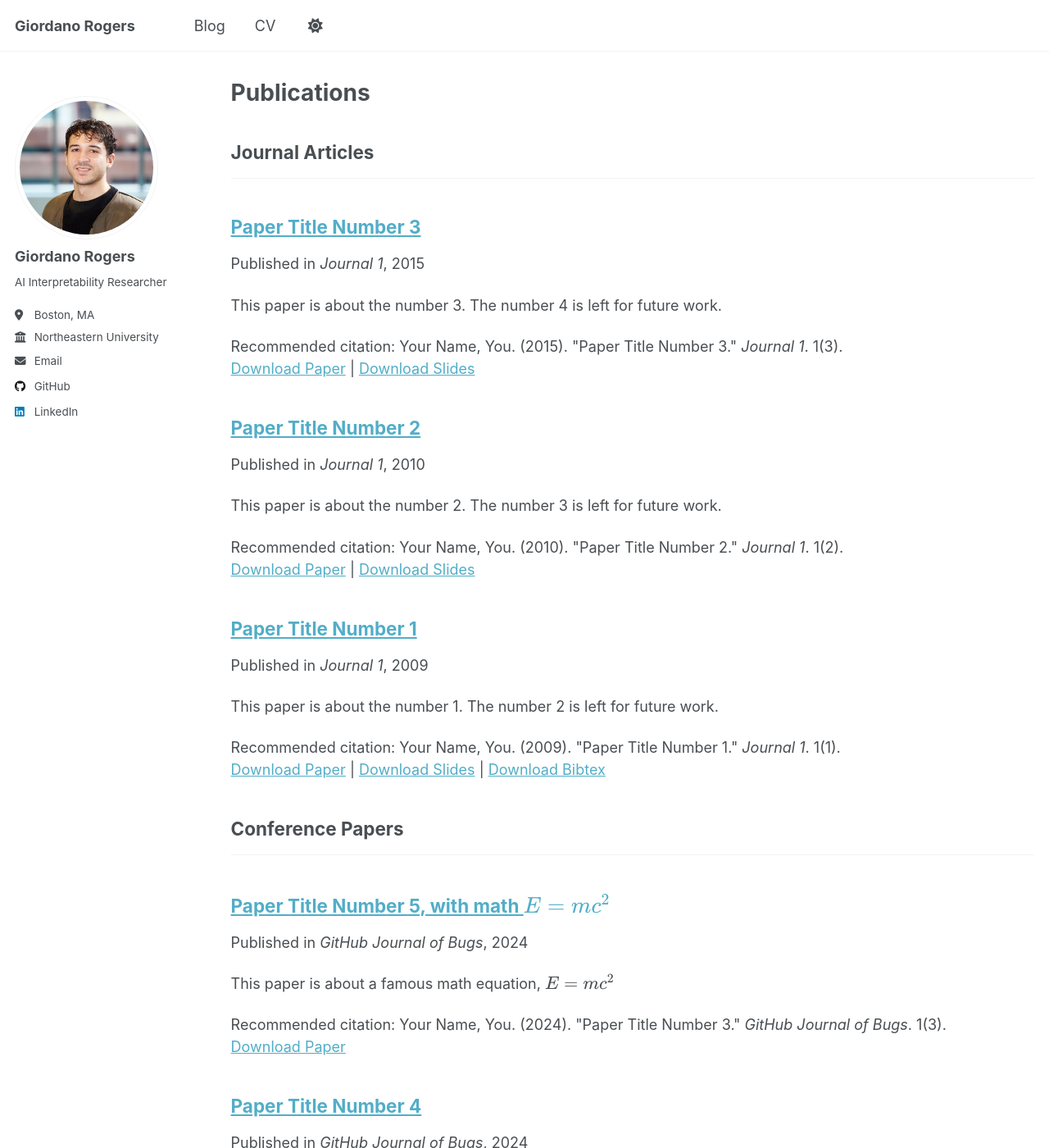
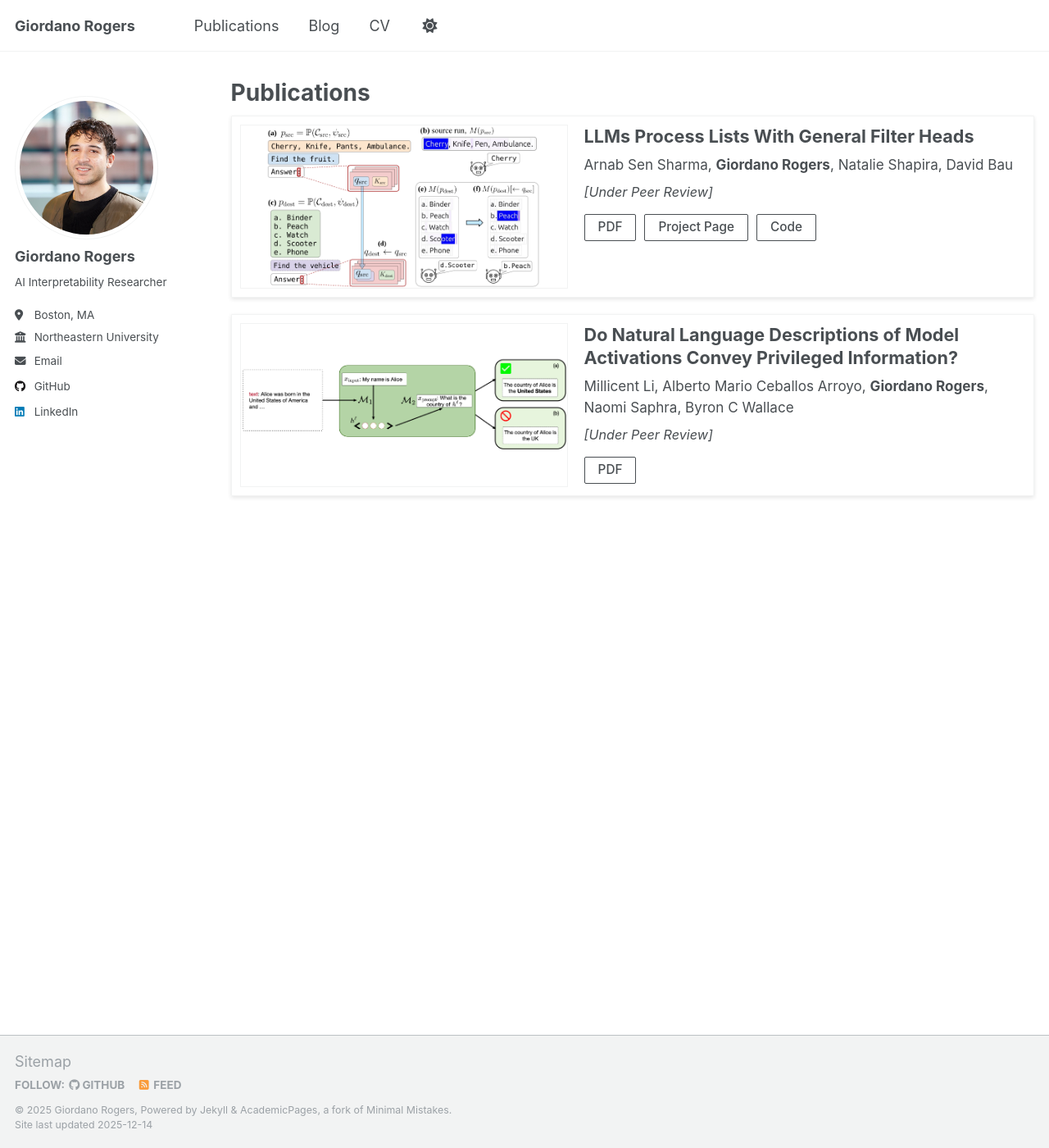
Before and after one commit to giordanorogers/giordanorogers.github.io, a Jekyll site: the page built from _pages/publications.html, in a window 1280 px wide and 1400 px high. Shown: the whole window at 82% size. Built offline with Jekyll 4.4.1, drawn with Linux system fonts in a browser that asks for light colours; a script that is not in the unit is left out; some of the changed text lies outside the part shown.

Commit message:
added publications

```diff
--- a/_data/navigation.yml
+++ b/_data/navigation.yml
@@ -8,8 +8,8 @@
 #      Markdown formatted page while the second is generated using JSON.
 
 main:
-  # - title: "Publications"
-  #   url: /publications/
+  - title: "Publications"
+    url: /publications/
 
   # - title: "Talks"
   #   url: /talks/
--- a/_pages/publications.html
+++ b/_pages/publications.html
@@ -5,29 +5,162 @@ permalink: /publications/
 author_profile: true
 ---
 
-{% if site.author.googlescholar %}
-  <div class="wordwrap">You can also find my articles on <a href="{{site.author.googlescholar}}">my Google Scholar profile</a>.</div>
-{% endif %}
 
-{% include base_path %}
+<style>
+    .paper-card {
+        display: flex;
+        margin-bottom: 20px;
+        padding: 10px;
+        border: 1px solid var(--global-border-color);
+        border-radius: 1px;
+        background-color: var(--global-bg-color);
+        box-shadow: 0 2px 5px rgba(0, 0, 0, 0.1);
+        transition: transform 0.2s ease, box-shadow 0.3s ease;
+    }
 
-<!-- New style rendering if publication categories are defined -->
-{% if site.publication_category %}
-  {% for category in site.publication_category  %}
-    {% assign title_shown = false %}
-    {% for post in site.publications reversed %}
-      {% if post.category != category[0] %}
-        {% continue %}
-      {% endif %}
-      {% unless title_shown %}
-        <h2>{{ category[1].title }}</h2><hr />
-        {% assign title_shown = true %}
-      {% endunless %}
-      {% include archive-single.html %}
-    {% endfor %}
-  {% endfor %}
-{% else %}
-  {% for post in site.publications reversed %}
-    {% include archive-single.html %}
-  {% endfor %}
-{% endif %}
+    .paper-card:hover {
+        transform: translateY(-0.5px);
+        box-shadow: 0 8px 20px var(--global-shadow-color);
+    }
+
+    .paper-image {
+        flex: 0 0 400px;
+        margin-right: 20px;
+    }
+
+    .paper-image img {
+        width: 100%;
+        height: 200px;
+        object-fit: contain;
+        object-position: center;
+        background-color: white;
+        /* border-radius: 1px; */
+        border: 1px solid var(--global-border-color);
+        aspect-ratio: 2/1;
+    }
+
+    .paper-content {
+        flex: 1;
+    }
+
+    .paper-title {
+        font-size: 1.2em;
+        font-weight: bold;
+        color: var(--global-text-color);
+        margin-bottom: 8px;
+        line-height: 1.3;
+    }
+
+    .paper-authors {
+        color: var(--global-text-color);
+        margin-bottom: 8px;
+        font-size: 0.95em;
+    }
+
+    .paper-venue {
+        color: var(--global-text-color);
+        margin-bottom: 15px;
+        font-style: italic;
+        font-size: 0.9em;
+    }
+
+    .paper-links {
+        display: flex;
+        gap: 10px;
+        flex-wrap: wrap;
+    }
+
+    .btn {
+        padding: 4px 16px;
+        text-decoration: none !important;
+        border-radius: 2px;
+        font-size: 0.85em;
+        font-weight: 500;
+        transition: all 0.3s ease;
+        border: 1.5px solid var(--global-text-color) !important;
+        cursor: pointer;
+        background: transparent !important;
+        color: var(--global-text-color) !important;
+        display: inline-block;
+    }
+
+    .btn:hover,
+    .btn:focus,
+    .btn:active {
+        color: var(--global-link-color) !important;
+        border-color: var(--global-link-color) !important;
+        text-decoration: none !important;
+    }
+
+    .scholar-link {
+        text-align: center;
+        margin: 30px 0;
+    }
+
+    .scholar-link a {
+        background-color: #4285f4;
+        color: beige;
+        padding: 12px 24px;
+        text-decoration: none;
+        border-radius: 6px;
+        font-weight: 500;
+        transition: background-color 0.3s ease;
+    }
+
+    .scholar-link a:hover {
+        background-color: #3367d6;
+    }
+
+    .intro-text {
+        margin-bottom: 30px;
+        font-size: 1.1em;
+        color: var(--global-text-color);
+        line-height: 1.6;
+    }
+
+    @media (max-width: 968px) {
+        .paper-card {
+            flex-direction: column;
+        }
+
+        .paper-image {
+            flex: none;
+            margin-right: 0;
+            margin-bottom: 15px;
+        }
+
+        .paper-links {
+            justify-content: center;
+        }
+    }
+</style>
+
+<div class="paper-card">
+    <div class="paper-image">
+        <img src="/images/papers/filter.png" alt="" onerror="this.src='/images/papers/default-paper.png'">
+    </div>
+    <div class="paper-content">
+        <div class="paper-title">LLMs Process Lists With General Filter Heads</div>
+        <div class="paper-authors">Arnab Sen Sharma, <strong>Giordano Rogers</strong>, Natalie Shapira, David Bau</div>
+        <div class="paper-venue">[Under Peer Review]</div>
+        <div class="paper-links">
+            <a href="https://arxiv.org/pdf/2510.26784" class="btn" target="_blank">PDF</a>
+            <a href="https://filter.baulab.info/" class="btn" target="_blank">Project Page</a>
+            <a href="https://github.com/arnab-api/filter" class="btn" target="_blank">Code</a>
+        </div>
+    </div>
+</div>
+
+<div class="paper-card">
+    <div class="paper-image">
+        <img src="/images/papers/privileged.png" alt="" onerror="this.src='/images/papers/default-paper.png'">
+    </div>
+    <div class="paper-content">
+        <div class="paper-title">Do Natural Language Descriptions of Model Activations Convey Privileged Information?</div>
+        <div class="paper-authors">Millicent Li, Alberto Mario Ceballos Arroyo, <strong>Giordano Rogers</strong>, Naomi Saphra, Byron C Wallace</div>
+        <div class="paper-venue">[Under Peer Review]</div>
+        <div class="paper-links">
+            <a href="https://arxiv.org/pdf/2509.13316" class="btn" target="_blank">PDF</a>
+        </div>
+    </div>
+</div>
```
Also changed, not shown: images/papers/filter.png (added), images/papers/privileged.png (added).
